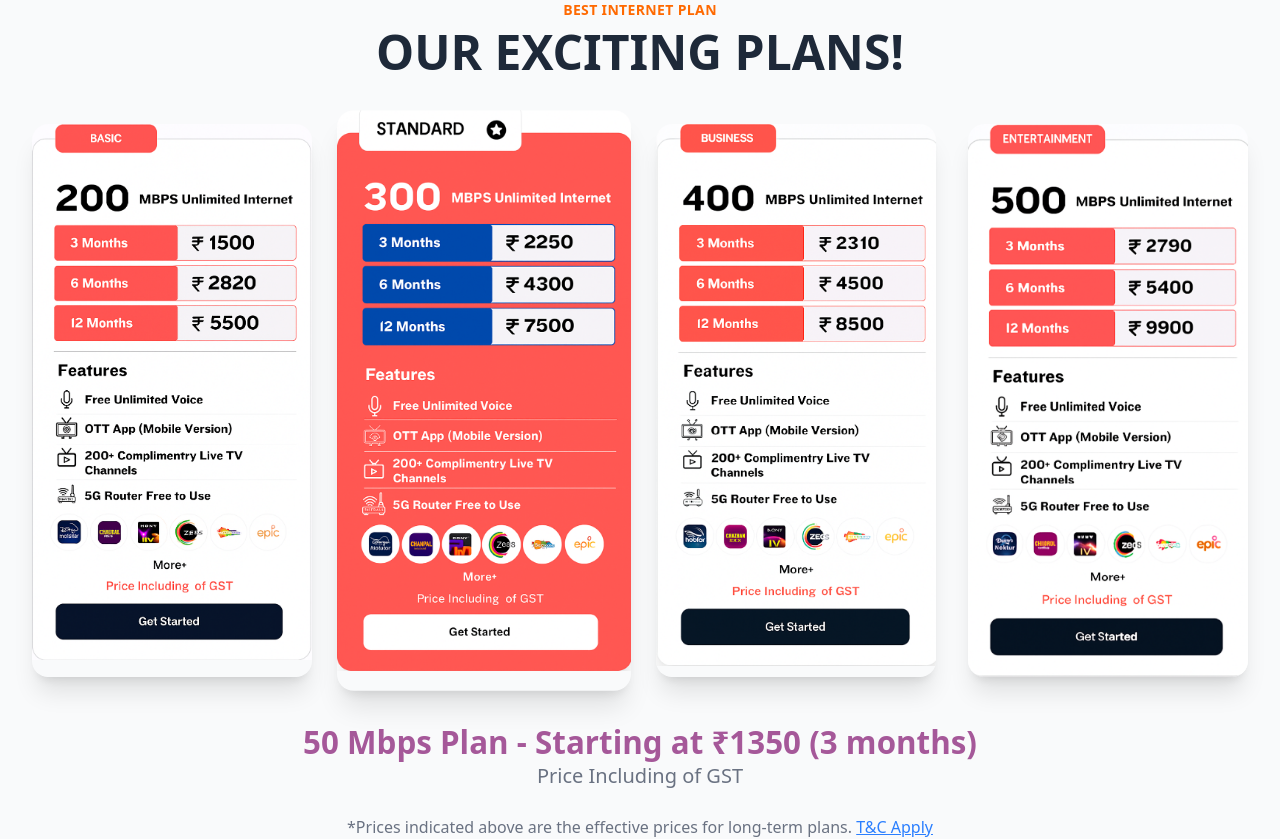
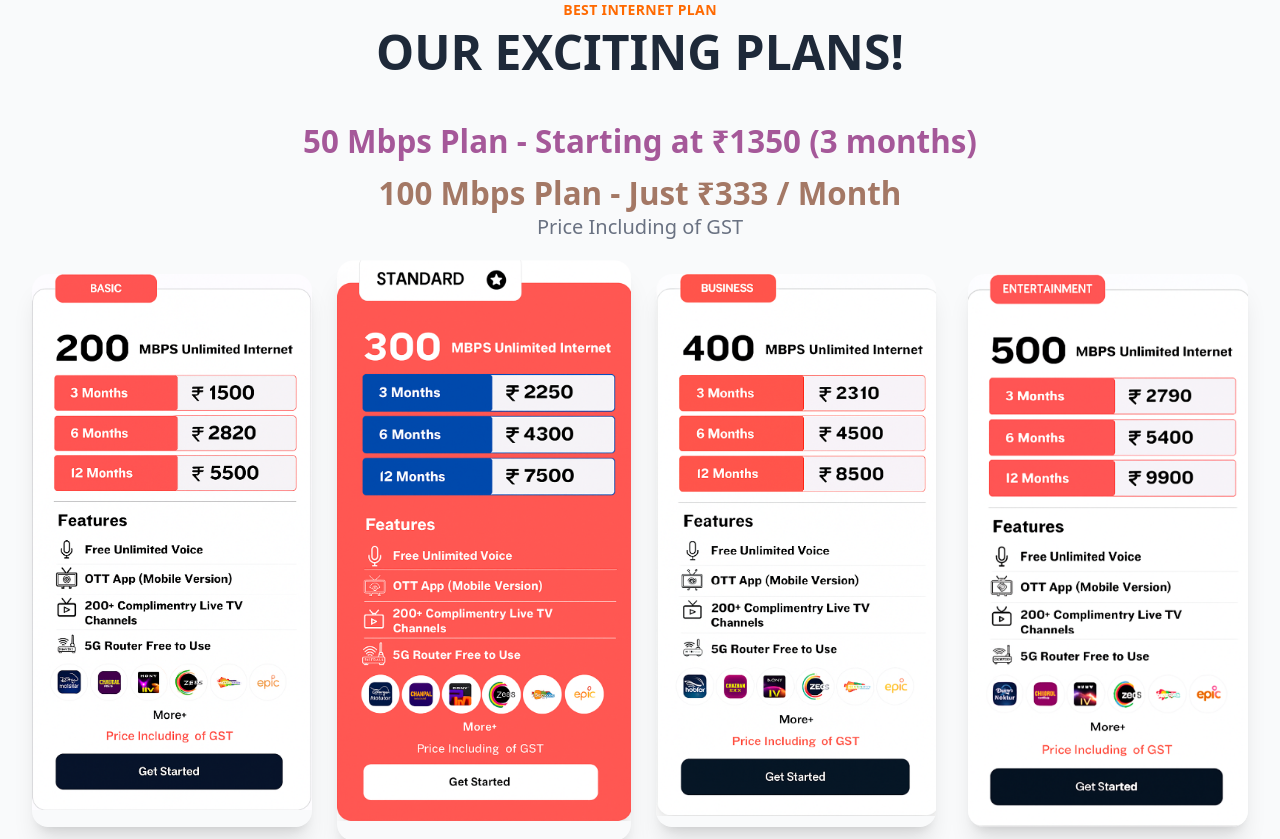
Before and after one commit to Devendra2015308/Anonet, a React (Vite) app: page / in a window 1280 px wide. Shown: the part 1060-1899 px from the top of the page. Built offline with nearby package versions, Linux system fonts and the light colour scheme.

Commit message:
feat: add highlighted sections for 50 Mbps and 100 Mbps plans with animated effects

```diff
--- a/src/components/Plans.jsx
+++ b/src/components/Plans.jsx
@@ -58,8 +58,49 @@ const Plans = () => {
           OUR EXCITING PLANS!
         </motion.h3>
 
+        <div>
+          {/* 50 Mbps Plan Highlighted */}
+          <motion.h4
+            className="text-3xl font-bold mt-4 text-gray-800"
+            animate={{
+              scale: [1, 1.1, 1],
+              opacity: [1, 0.6, 1],
+              color: ["#1e40af", "#dc2626", "#1e40af"],
+            }}
+            transition={{
+              duration: 1.2,
+              repeat: Infinity,
+              ease: "easeInOut",
+            }}
+          >
+            50 Mbps Plan - Starting at{" "}
+            <span className="font-extrabold">₹1350 (3 months)</span>
+          </motion.h4>
+
+          {/* 100 Mbps Plan Highlighted */}
+          <motion.h4
+            className="text-3xl font-bold mt-4 text-gray-800"
+            animate={{
+              scale: [1, 1.1, 1],
+              opacity: [1, 0.6, 1],
+              color: ["#047857", "#dc2626", "#047857"], // teal & red
+            }}
+            transition={{
+              duration: 1.2,
+              repeat: Infinity,
+              ease: "easeInOut",
+            }}
+          >
+            100 Mbps Plan - Just{" "}
+            <span className="font-extrabold">₹333 / Month</span>
+          </motion.h4>
+          <span className="text-[20px] text-gray-500">
+            Price Including of GST
+          </span>
+        </div>
+
         {/* Grid of plan images */}
-        <div className="grid grid-cols-1 sm:grid-cols-2 md:grid-cols-4 gap-8">
+        <div className="grid grid-cols-1 sm:grid-cols-2 md:grid-cols-4 gap-8 mt-8">
           {plans.map((plan, i) => (
             <motion.div
               key={i}
@@ -81,27 +122,6 @@ const Plans = () => {
           ))}
         </div>
 
-        <div>
-          {/* 50 Mbps Plan Highlighted */}
-          <motion.h4
-            className="text-3xl font-bold mt-12"
-            animate={{
-              scale: [1, 1.1, 1],
-              opacity: [1, 0.6, 1],
-              color: ["#1e40af", "#dc2626", "#1e40af"],
-            }}
-            transition={{
-              duration: 1.2,
-              repeat: Infinity,
-              ease: "easeInOut",
-            }}
-          >
-            50 Mbps Plan - Starting at{" "}
-            <span className="font-extrabold">₹1350 (3 months)</span>
-          </motion.h4>
-          <span className="text-[20px] text-gray-500">Price Including of GST</span>
-        </div>
-
         {/* Note */}
         <p className="text-md text-gray-500 mt-6">
           *Prices indicated above are the effective prices for long-term plans.{" "}
```
